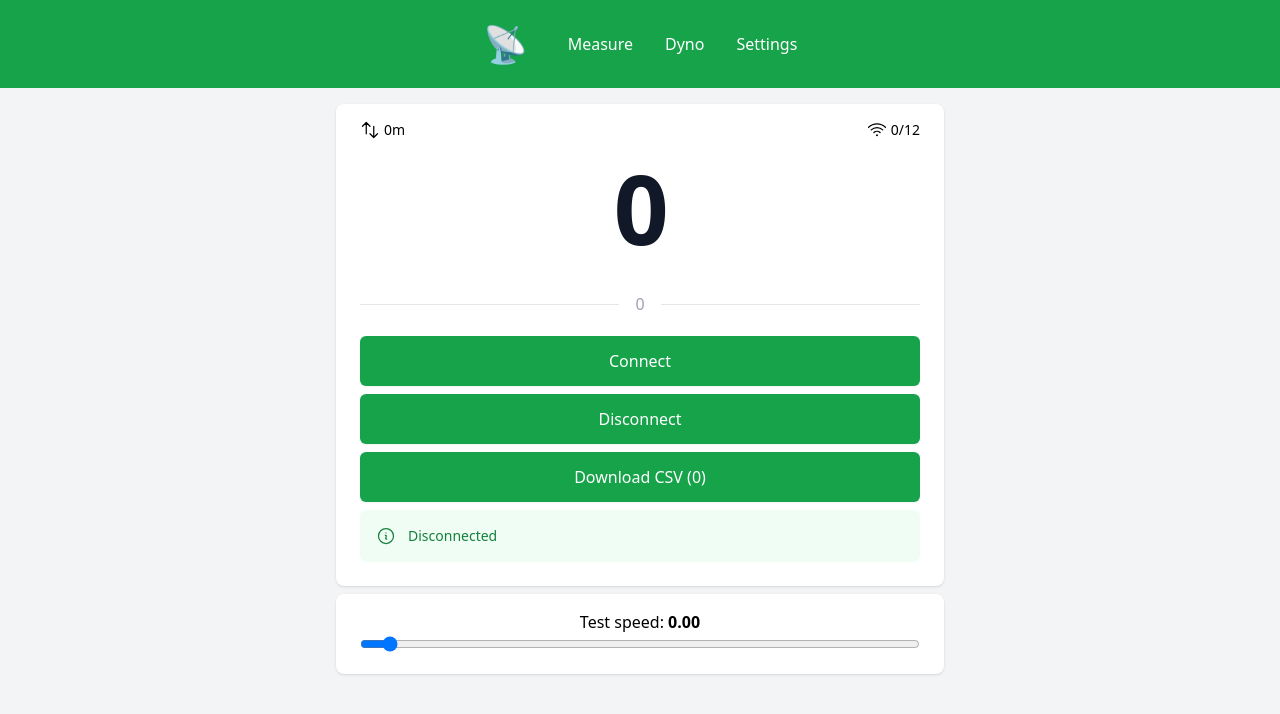
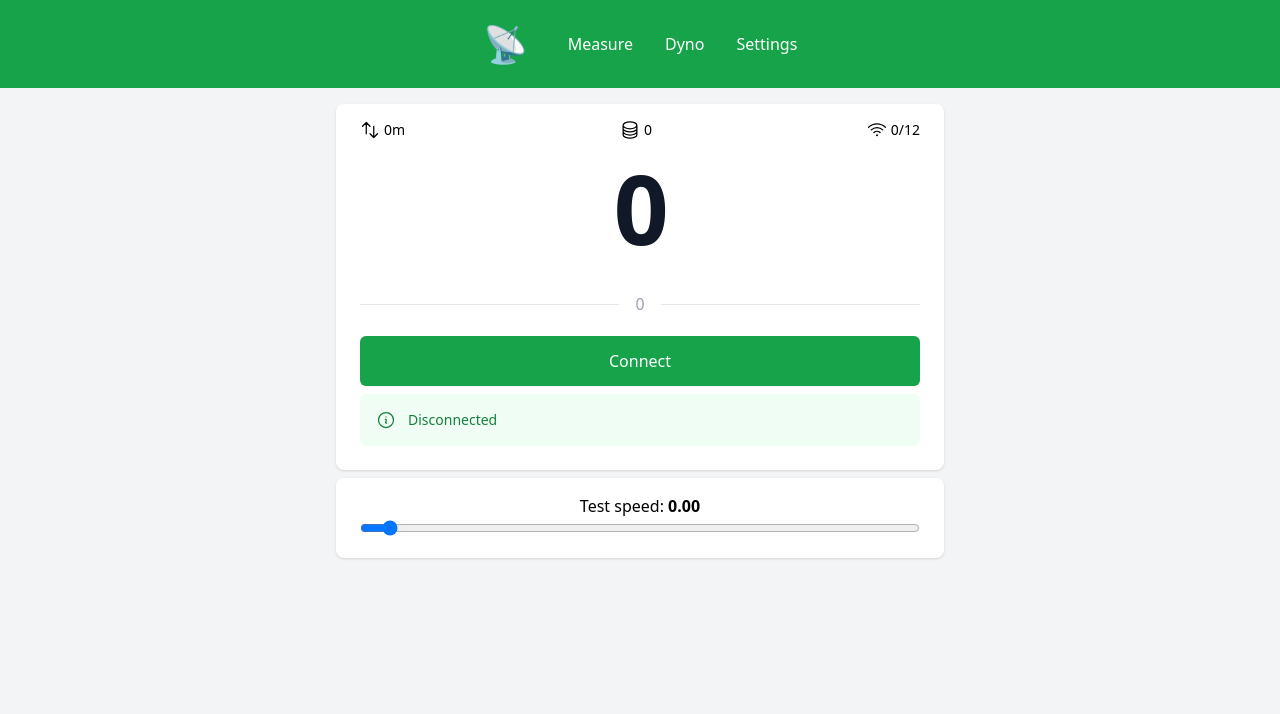
Before and after one commit to lukaszradziak/race-gps, a React (Vite) app in the folder frontend/: page / in a window 1280 px wide. Shown: the top 714 px of the page. Built offline with nearby package versions, Linux system fonts and the light colour scheme.

Commit message:
Add connected status and merge buttons

```diff
--- a/frontend/src/hooks/useBluetooth.ts
+++ b/frontend/src/hooks/useBluetooth.ts
@@ -5,6 +5,7 @@ export interface useBluetoothType {
   connect: () => void;
   disconnect: () => void;
   log: string;
+  connected: boolean;
 }
 
 export interface useBluetoothParam {
@@ -15,6 +16,7 @@ export function useBluetooth({
   handleData,
 }: useBluetoothParam): useBluetoothType {
   const [log, setLog] = useState("Disconnected");
+  const [connected, setConnected] = useState(false);
 
   const handleLog = (data: string) => {
     setLog(data);
@@ -23,17 +25,22 @@ export function useBluetooth({
   useEffect(() => {
     return () => {
       onStopButtonClick(handleData, handleLog);
+      setConnected(false);
     };
     // eslint-disable-next-line
   }, []);
 
   return {
     connect: () => {
-      onStartButtonClick(handleData, handleLog);
+      onStartButtonClick(handleData, handleLog, () => {
+        setConnected(true);
+      });
     },
     disconnect: () => {
       onStopButtonClick(handleData, handleLog);
+      setConnected(false);
     },
     log,
+    connected,
   };
 }
--- a/frontend/src/routes/Measure.tsx
+++ b/frontend/src/routes/Measure.tsx
@@ -34,7 +34,7 @@ export function Measure() {
     },
   });
 
-  const { connect, disconnect, log } = useBluetooth({
+  const { connect, disconnect, log, connected } = useBluetooth({
     handleData: (event: Event) => {
       const data: GpsData = parseGpsData(
         (event.target as BluetoothRemoteGATTCharacteristic).value,
@@ -90,6 +90,24 @@ export function Measure() {
               </svg>
               {Math.floor(gpsData.alt / 100)}m
             </span>
+            <span className="flex gap-1" onClick={handleDownloadCsv}>
+              <svg
+                xmlns="http://www.w3.org/2000/svg"
+                fill="none"
+                viewBox="0 0 24 24"
+                strokeWidth="1.5"
+                stroke="currentColor"
+                className="w-5 h-5"
+              >
+                <path
+                  strokeLinecap="round"
+                  strokeLinejoin="round"
+                  d="M20.25 6.375c0 2.278-3.694 4.125-8.25 4.125S3.75 8.653 3.75 6.375m16.5 0c0-2.278-3.694-4.125-8.25-4.125S3.75 4.097 3.75 6.375m16.5 0v11.25c0 2.278-3.694 4.125-8.25 4.125s-8.25-1.847-8.25-4.125V6.375m16.5 0v3.75m-16.5-3.75v3.75m16.5 0v3.75C20.25 16.153 16.556 18 12 18s-8.25-1.847-8.25-4.125v-3.75m16.5 0c0 2.278-3.694 4.125-8.25 4.125s-8.25-1.847-8.25-4.125"
+                />
+              </svg>
+
+              {csvData.length}
+            </span>
             <span className="flex gap-1">
               <svg
                 xmlns="http://www.w3.org/2000/svg"
@@ -121,11 +139,11 @@ export function Measure() {
             <div className="flex-grow border-t border-gray-200"></div>
           </div>
           <div className="flex flex-col w-full">
-            <Button onClick={handleConnect}>Connect</Button>
-            <Button onClick={handleDisconnect}>Disconnect</Button>
-            <Button onClick={handleDownloadCsv}>
-              Download CSV ({csvData.length})
-            </Button>
+            {connected ? (
+              <Button onClick={handleDisconnect}>Disconnect</Button>
+            ) : (
+              <Button onClick={handleConnect}>Connect</Button>
+            )}
           </div>
         </div>
         <Info>{log}</Info>
--- a/frontend/src/utils/bluetooth.ts
+++ b/frontend/src/utils/bluetooth.ts
@@ -5,6 +5,7 @@ let bluetoothDevice: BluetoothDevice | undefined;
 export function onStartButtonClick(
   callback: (event: Event) => void,
   log: (data: string) => void,
+  connected?: () => void,
 ) {
   const serviceUuid = "65316b7c-b605-45b4-be6d-b02473b0d29a";
   const characteristicUuid = "c8ad396d-8006-488d-beed-3a55c4b5ccae";
@@ -25,6 +26,7 @@ export function onStartButtonClick(
       return device.gatt?.connect();
     })
     .then((server) => {
+      connected && connected();
       log("Getting Service...");
       return server?.getPrimaryService(serviceUuid);
     })
@@ -69,7 +71,7 @@ export function onStopButtonClick(
           bluetoothDevice?.gatt.disconnect();
           log("Disconnected");
         } else {
-          log("> Bluetooth Device is already disconnected");
+          log("Bluetooth Device is already disconnected");
         }
       })
       .catch((error: string) => {
```
